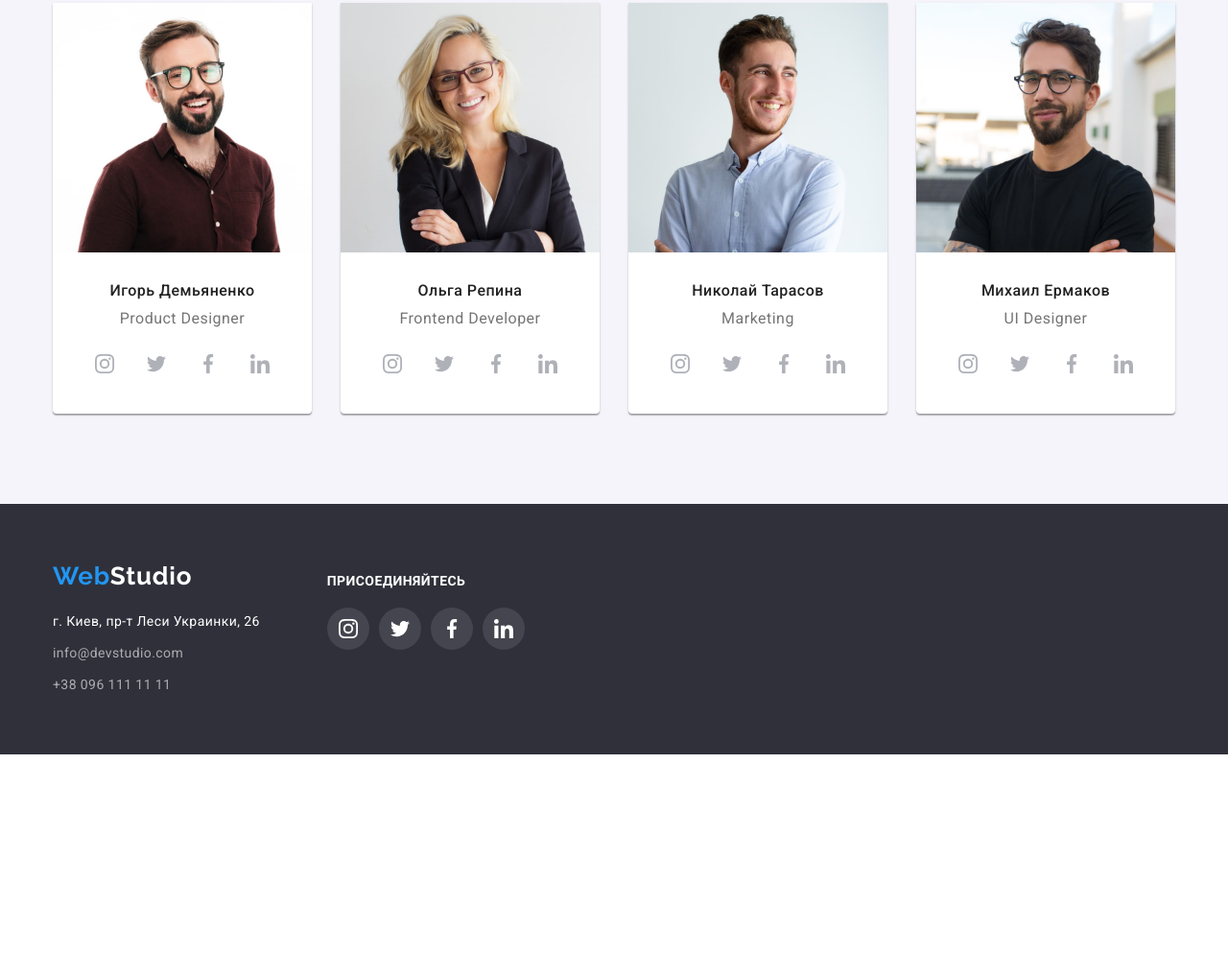
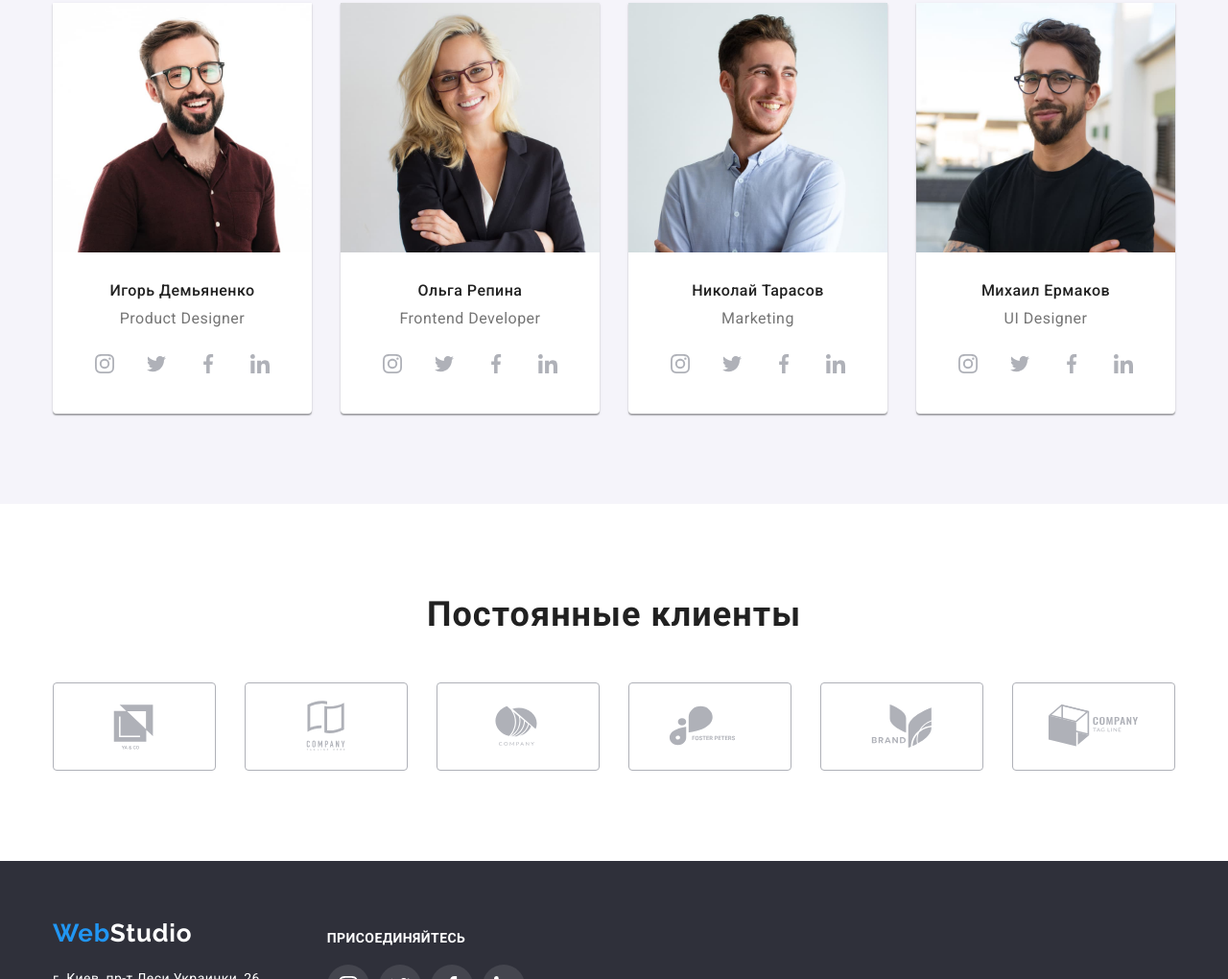
Before and after one commit to valentiron/goit-markup-hw-04, a plain HTML site: page index.html in a window 1280 px wide. Shown: the part 1780-2800 px from the top of the page at 96% size. Before the commit the page ends 2566 px from the top, so only its background shows below. Drawn offline with nearby package versions, Linux system fonts and the light colour scheme.

Commit message:
mentor remake

```diff
--- a/css/styles.css
+++ b/css/styles.css
@@ -204,14 +204,8 @@ img {
 
 .hero {
   background-color: var(--second-section-color);
-}
-
-.hero-section {
-  display: flex;
-  flex-direction: column;
-  align-items: center;
-  padding-top: 200px;
-  padding-bottom: 200px;
+  padding: 200px 0;
+  text-align: center;
 }
 
 .btn-hero {
@@ -262,7 +256,6 @@ img {
 
 .main-title {
   width: 696px;
-
   margin-left: auto;
   margin-right: auto;
   margin-bottom: var(--set-gap);
@@ -352,11 +345,8 @@ img {
   letter-spacing: 0.03em;
 }
 
-.person-img {
-  margin-bottom: var(--set-gap);
-}
-
 .person-descript {
+  padding-top: 30px;
 }
 
 .person-name {
@@ -425,7 +415,9 @@ flex-basis: calc((100% - var(--set-gap) * 3) / 3);
 
 .project-description {
   padding: 20px 24px;
-  border: 1px solid #eeeeee;
+  border-left: 1px solid #eeeeee;
+  border-right: 1px solid #eeeeee;
+  border-bottom: 1px solid #eeeeee;
 }
 
 .project-name {
@@ -437,10 +429,41 @@ flex-basis: calc((100% - var(--set-gap) * 3) / 3);
 }
 
 .project-type {
+  margin-top: 4px;
   font-size: 16px;
   line-height: 1.88;
   letter-spacing: 0.03em;
   color: var(--main-txt-color);
+}
+
+.clients-list {
+  display: flex;
+  justify-content: center;
+}
+
+.clients-item:not(:last-child) {
+  margin-right: var(--set-gap);
+}
+
+.clients-link {
+  display: flex;
+  align-items: center;
+  justify-content: center;
+  width: 170px;
+  height: 92px;
+  color: var(--icon-color);
+  border: 1px solid #AFB1B8;
+  border-radius: 4px;
+}
+
+.clients-link:hover,
+.clients-link:focus {
+  color: var(--accent-color);
+  border-color: var(--accent-color);
+}
+
+.clients-icon {
+  fill: currentColor;
 }
 /* Main section end  */
 
--- a/index.html
+++ b/index.html
@@ -72,7 +72,7 @@
     <main>
       <!-- Section Hero -->
       <section class="hero">
-        <div class="container hero-section">
+        <div class="container ">
           <h1 class="main-title">Эффективные решения для вашего бизнеса</h1>
           <button class="btn btn-hero" type="button">Заказать услугу</button>
         </div>
@@ -305,6 +305,56 @@
           </ul>
         </div>
       </section>
+
+      <section class="clients section">
+        <div class="container">
+          <h2 class="section-title">Постоянные клиенты</h2>
+          <ul class="clients-list list">
+            <li class="clients-item">
+              <a href="" class="clients-link">
+                <svg class="clients-icon" width="106" height="60">
+                  <use href="./images/icons.svg#icon-logo-1"></use>
+                </svg>
+              </a>
+            </li>
+            <li class="clients-item">
+              <a href="" class="clients-link">
+                <svg class="clients-icon" width="106" height="60">
+                  <use href="./images/icons.svg#icon-logo-2"></use>
+                </svg>
+              </a>
+            </li>
+            <li class="clients-item">
+              <a href="" class="clients-link">
+                <svg class="clients-icon" width="106" height="60">
+                  <use href="./images/icons.svg#icon-logo-3"></use>
+                </svg>
+              </a>
+            </li>
+            <li class="clients-item">
+              <a href="" class="clients-link">
+                <svg class="clients-icon" width="106" height="60">
+                  <use href="./images/icons.svg#icon-logo-4"></use>
+                </svg>
+              </a>
+            </li>
+            <li class="clients-item">
+              <a href="" class="clients-link">
+                <svg class="clients-icon" width="106" height="60">
+                  <use href="./images/icons.svg#icon-logo-5"></use>
+                </svg>
+              </a>
+            </li>
+            <li class="clients-item">
+              <a href="" class="clients-link">
+                <svg class="clients-icon" width="106" height="60">
+                  <use href="./images/icons.svg#icon-logo-6"></use>
+                </svg>
+              </a>
+            </li>
+          </ul>
+        </div>
+      </section>
     </main>
 
     <!-- Section Footer -->
```
